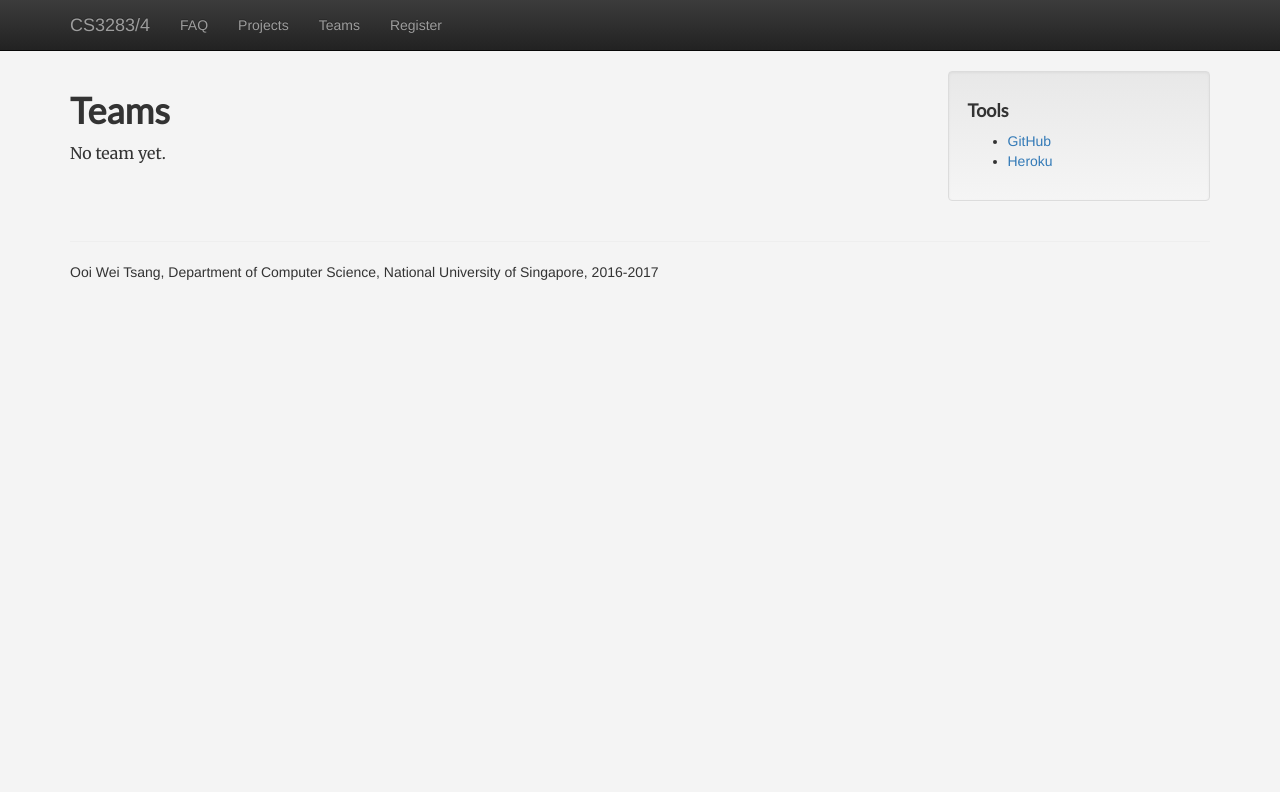
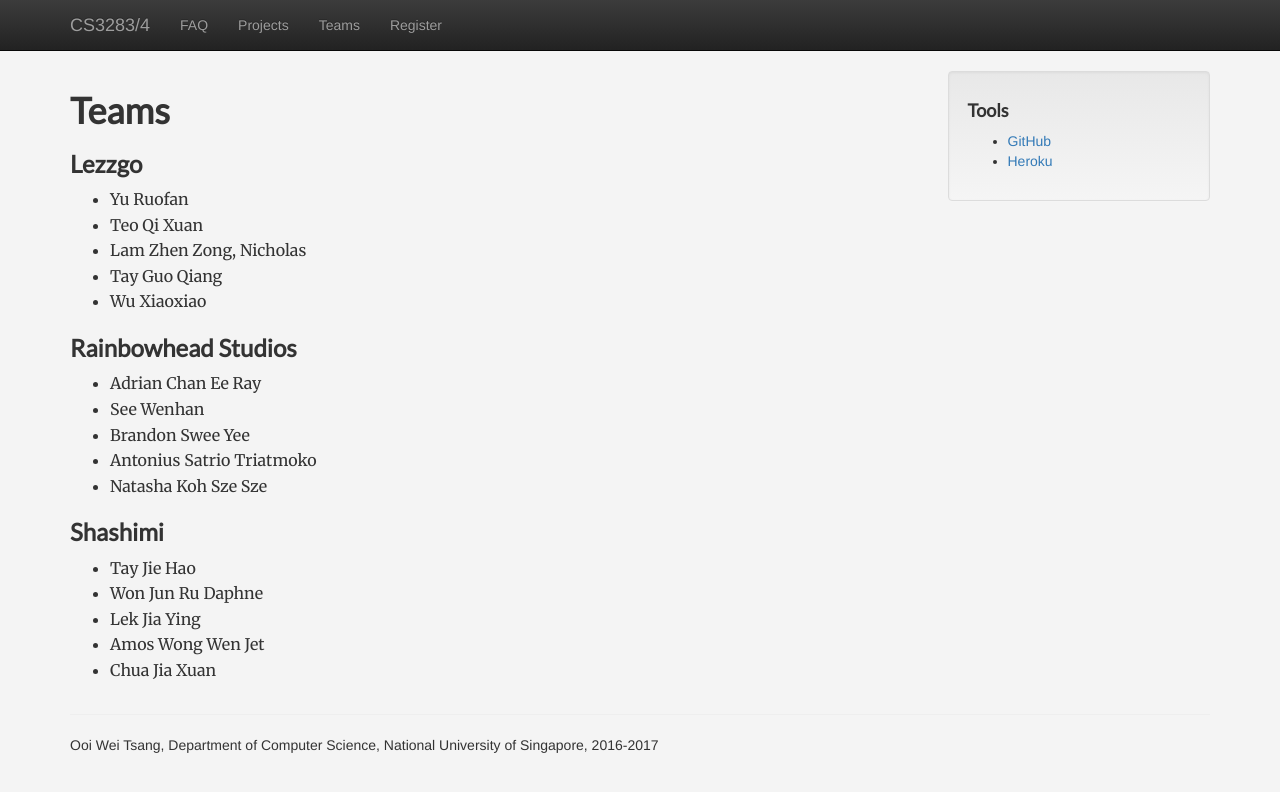
Before and after one commit to nus-mtp/1617, a Jekyll site: the page built from teams.md, in a window 1280 px wide. Shown: the top 792 px of the page. Built offline with Jekyll 4.4.1, drawn with Linux system fonts in a browser that asks for light colours; nearby versions of some CDN libraries.

Commit message:
Added Teams Lezzgo, Rainbowhead Studios, Shashimi

```diff
--- a/teams.md
+++ b/teams.md
@@ -5,4 +5,26 @@ title: Teams
 
 # Teams
 
-No team yet.
+### Lezzgo
+
+* Yu Ruofan
+* Teo Qi Xuan
+* Lam Zhen Zong, Nicholas
+* Tay Guo Qiang
+* Wu Xiaoxiao
+
+### Rainbowhead Studios
+
+* Adrian Chan Ee Ray
+* See Wenhan
+* Brandon Swee Yee
+* Antonius Satrio Triatmoko
+* Natasha Koh Sze Sze
+
+### Shashimi
+
+* Tay Jie Hao
+* Won Jun Ru Daphne
+* Lek Jia Ying
+* Amos Wong Wen Jet
+* Chua Jia Xuan
```
